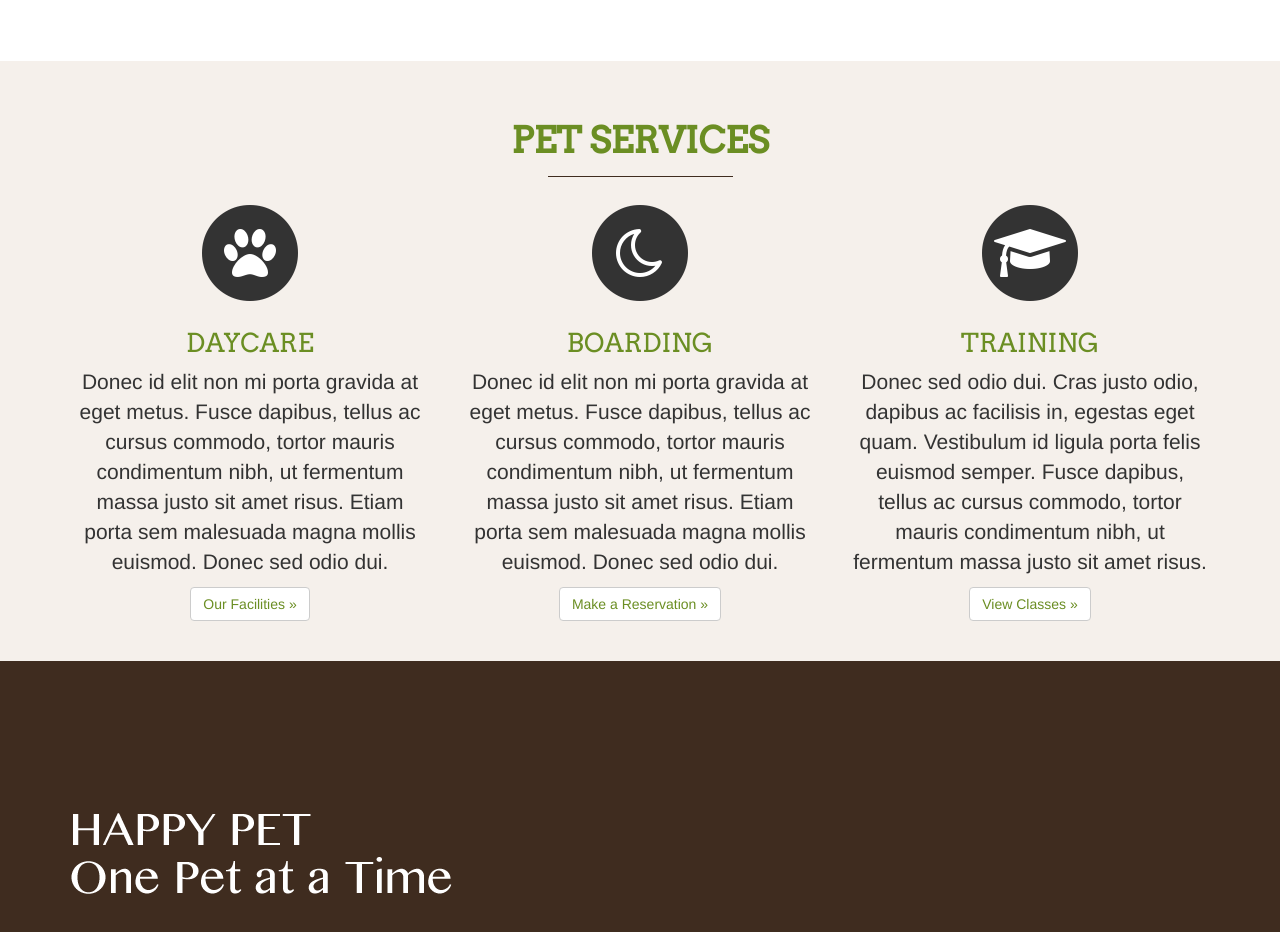
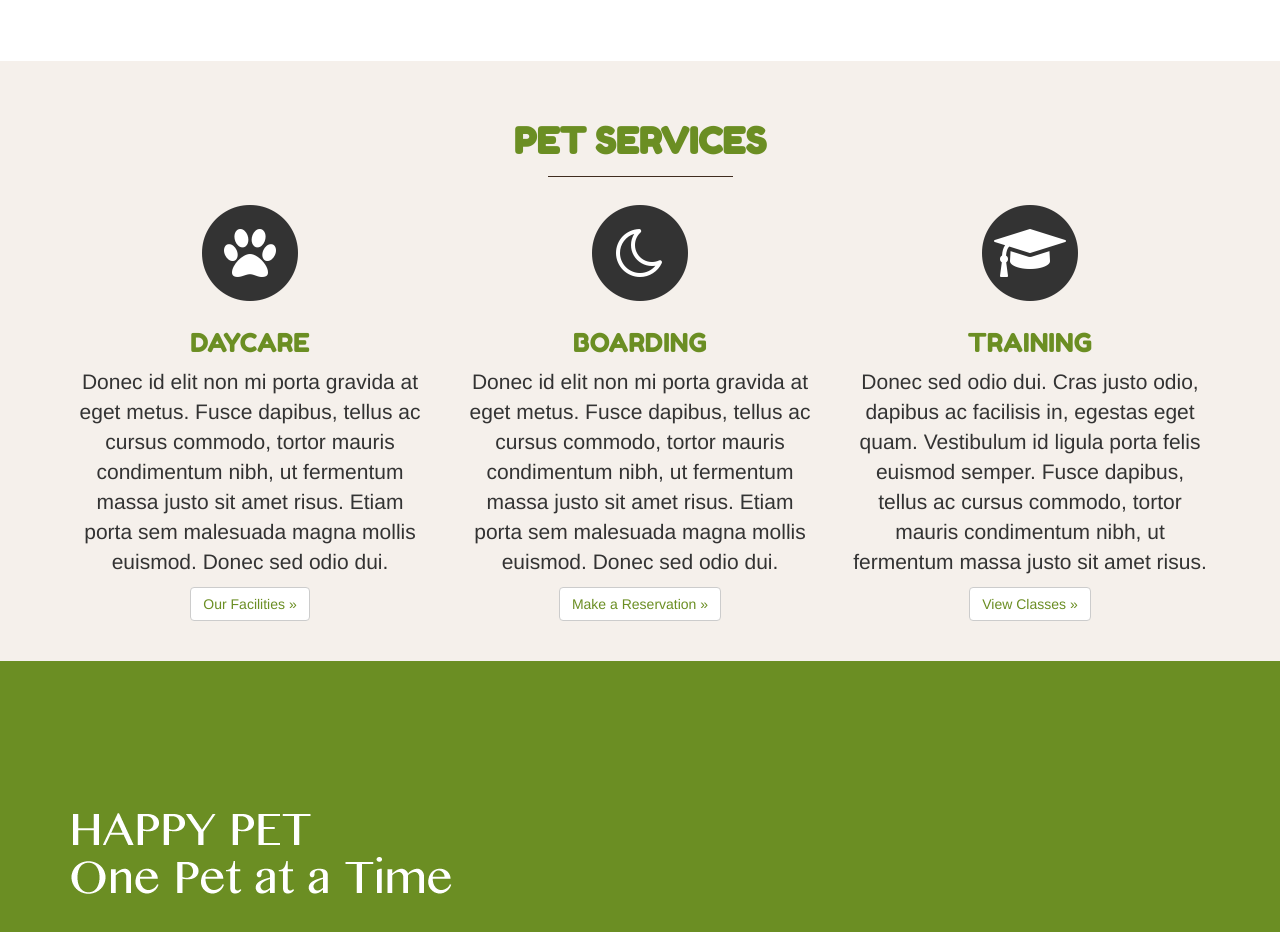
Before and after one commit to Dev814/happy_pet, a plain HTML site: page index.html in a window 1280 px wide. Shown: the part 1380-2312 px from the top of the page. Drawn offline with nearby package versions, Linux system fonts and the light colour scheme; a script that the page names is missing; files whose address does not match are found by name.

Commit message:
homepage mainly done

```diff
--- a/css/custom.css
+++ b/css/custom.css
@@ -9,7 +9,7 @@ body {
 }
 
 ul.nav, .jumbotron h1  {
-  font-family:'Arvo', sans-serif;
+  font-family: 'Fredoka One', cursive;
 }
 
 ul.nav {
@@ -17,7 +17,7 @@ ul.nav {
 }
 
 footer {
-  background-color: #3f2c1f;
+  background-color: #6B8e23;
   padding-top: 150px;
   padding-bottom: 30px;
 }
@@ -78,7 +78,7 @@ footer {
 
 .homepage h1 {
   color: #6B8E23;
-  font-family:'Arvo', sans-serif;
+  font-family: 'Fredoka One', cursive;
   text-transform: uppercase;
   font-weight: 900;
 }
@@ -86,7 +86,7 @@ footer {
 .homepage h3 {
   text-transform: uppercase;
   color: #6B8E23;
-  font-family:'Arvo', sans-serif;
+  font-family: 'Fredoka One', cursive;
   font-size: 26px;
 }
 
--- a/index.html
+++ b/index.html
@@ -13,9 +13,8 @@
     <title>HAPPY PET</title>
 
     <!-- These are our Google Fonts and Font-Awesome-->
-    <link href='http://fonts.googleapis.com/css?family=Quicksand:700' rel='stylesheet' type='text/css'>
 
-    <link href='http://fonts.googleapis.com/css?family=Arvo' rel='stylesheet' type='text/css'>
+    <link href='http://fonts.googleapis.com/css?family=Fredoka+One' rel='stylesheet' type='text/css'>
 
     <link rel="stylesheet" href="fonts/font-awesome/css/font-awesome.min.css">
 
```
